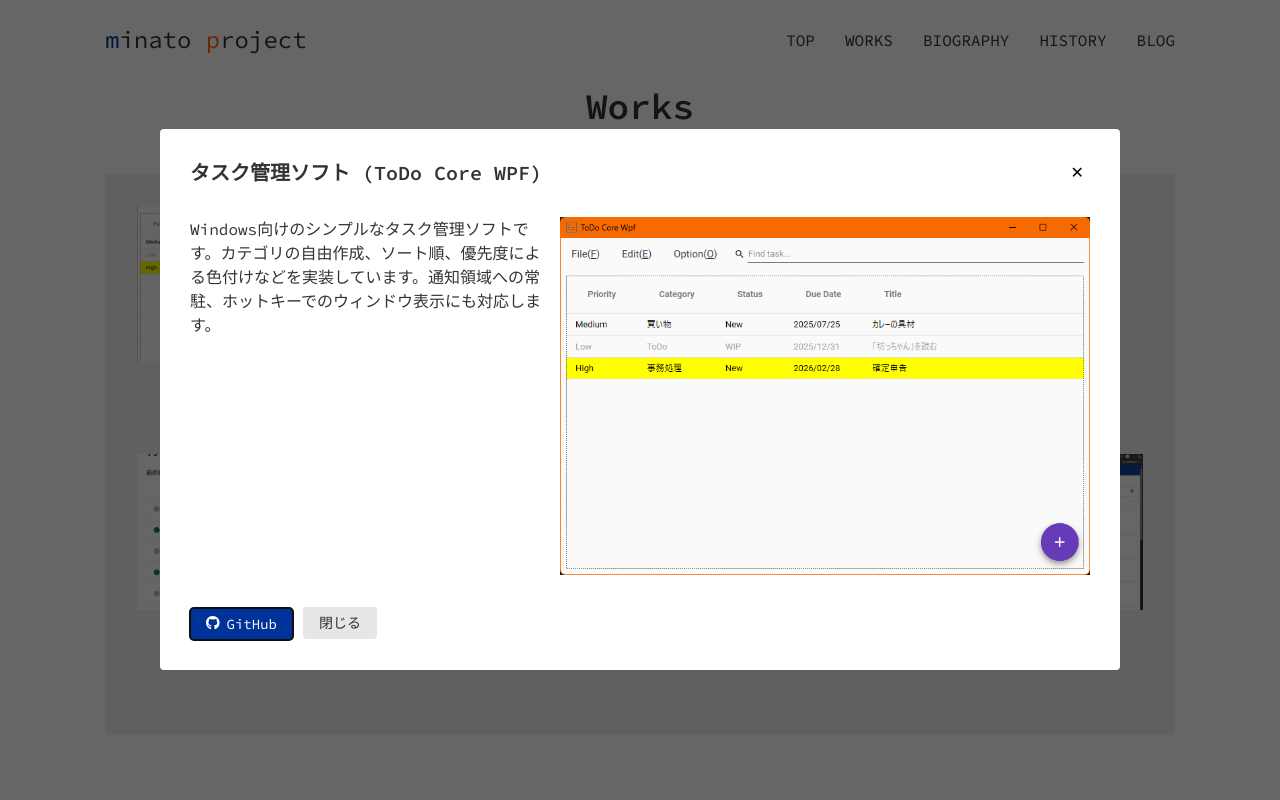
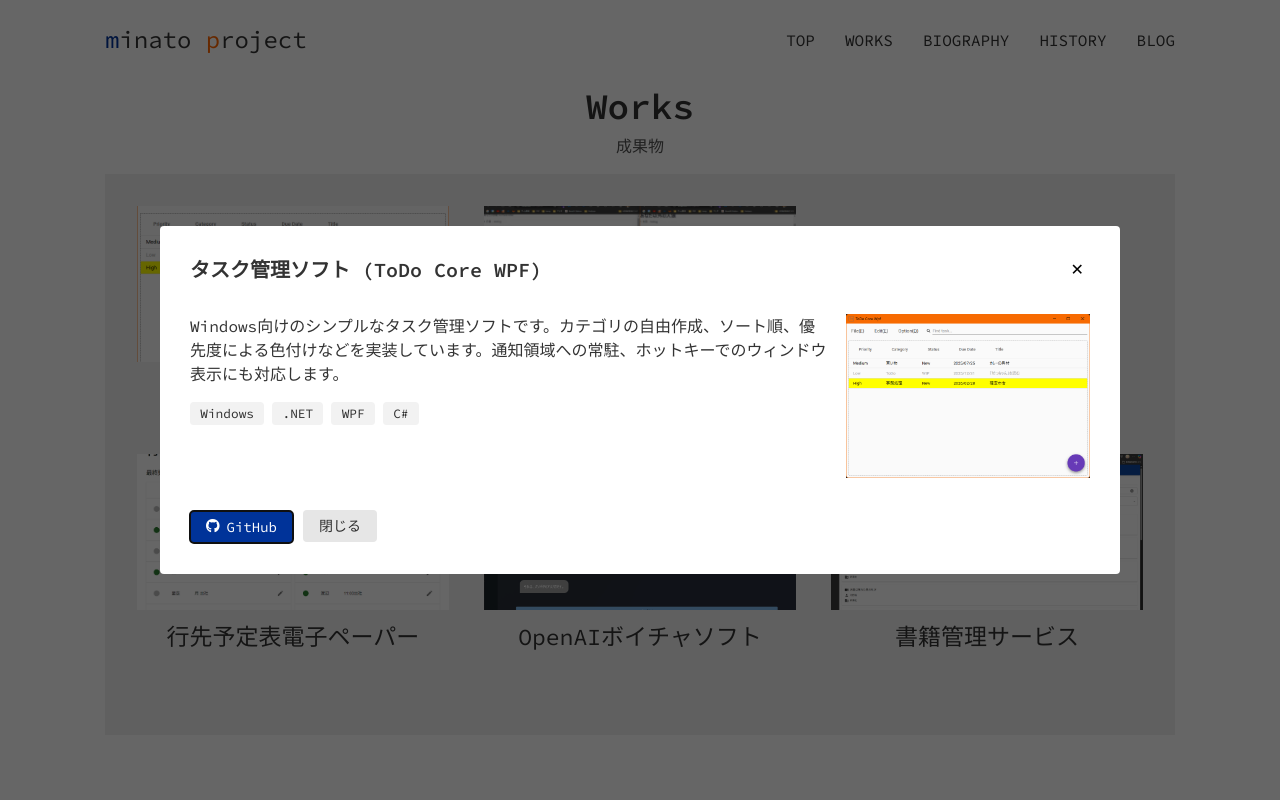
Before and after one commit to step63r/portfolio, a website built with webpack: page src/index.html in a window 1280 px wide. Both pictures are taken after a click on the element "タスク管理ソフト". Shown: the top 800 px of the page. Built offline with nearby package versions, Linux system fonts and the light colour scheme; files whose address does not match are found by name.

Commit message:
update works modal

```diff
--- a/src/index.html
+++ b/src/index.html
@@ -34,8 +34,13 @@
                 <button class="modal__close" area-label="Close modal" data-micromodal-close></button>
               </header>
               <main class="modal__content" id="modal-1-content">
-                <div class="modal__content__body" id="modal-1-content-body">
-                  <!-- INSERT WITH JAVASCRIPT -->
+                <div class="modal__content__wrap" id="modal-1-content-wrap">
+                  <div class="modal__content__body" id="modal-1-content-body">
+                    <!-- INSERT WITH JAVASCRIPT -->
+                  </div>
+                  <div class="modal__content__stacks" id="modal-1-content-stacks">
+                    <!-- INSERT WITH JAVASCRIPT -->
+                  </div>
                 </div>
                 <div class="modal__content__images" id="modal-1-content-images">
                   <!-- INSERT WITH JAVASCRIPT -->
--- a/src/index.js
+++ b/src/index.js
@@ -25,36 +25,42 @@ const works = {
     content: "Windows向けのシンプルなタスク管理ソフトです。カテゴリの自由作成、ソート順、優先度による色付けなどを実装しています。通知領域への常駐、ホットキーでのウィンドウ表示にも対応します。",
     repos: "https://github.com/step63r/ToDoCoreWpf",
     images: ["./asset/ToDoCoreWpf.png"],
+    stacks: ["Windows", ".NET", "WPF", "C#"],
   },
   openjinro: {
-    title: "人狼GMサーバ (open-jinro)",
+    title: "人狼GMサーバ (Open人狼)",
     content: "人狼ゲームをオンラインで進行するためのWebアプリケーションです。WebSocketでリアルタイム進行に対応します。クラウドSDKを使っていないため、どのようなWebサーバでも動作可能なのが特長です。",
     repos: "https://github.com/step63r/open-jinro-frontend",
     images: ["./asset/open-jinro.png"],
+    stacks: ["Web", "React", "Material UI", "WebSocket", "TypeScript", "Redis"],
   },
   mahjong: {
     title: "麻雀得点計算ソフト",
     content: "麻雀の得点を計算、保存、集計するツールです。対局ごとにルールを設定できるのが特長です。",
     repos: "https://github.com/step63r/MahjongScoreManager_MUI",
     images: ["./asset/MahjongScoreManager_MUI.png"],
+    stacks: ["Windows", ".NET Framework", "WPF", "C#"],
   },
   destboard: {
     title: "行先予定表電子ペーパー",
     content: "会社でよく用いられる行先表示板を、ラズパイと電子ペーパーで実現しました。電子ペーパーでは在籍状態のトグルおよび行き先の表示に対応します。またWebサーバの機能も搭載しており、各メンバーのPCから表示板の確認・更新が可能となっています。",
     repos: "https://github.com/step63r/destboard",
     images: ["./asset/destboard.png"],
+    stacks: ["Web", "React", "Material UI", "TypeScript", "Linux", "Raspberry Pi", "e-Paper", "Python 3"],
   },
   chataifluentwpf: {
     title: "OpenAIボイチャソフト (Chat AI Fluent Wpf)",
     content: "ChatGPTと会話するシンプルなチャットアプリです。音声入力を文字列化してChatGPTに送り、返ってきた内容を合成音声で喋らせます。",
     repos: "https://github.com/step63r/ChatAIFluentWpf",
     images: ["./asset/ChatAIFluentWpf.png"],
+    stacks: ["Windows", ".NET", "WPF", "C#", "C++/CLI", "Azure AI Services", "Generative AI", "VOICEVOX CORE"],
   },
   tsundoku: {
     title: "書籍管理サービス (ツンドク.com)",
     content: "本のバーコードを読み取るだけで登録可能な、シンプルな書籍管理サービスです。続き物のマンガや小説など、同じ巻を重複して買うことを防止できます。",
     repos: "https://github.com/step63r/sam-ayano",
     images: ["./asset/tsundoku.png"],
+    stacks: ["Web", "React", "Material UI", "TypeScript", "Amazon Web Services", "Node.js"],
   },
 };
 
@@ -127,17 +133,26 @@ class Main {
         const id = trigger?.dataset.id;
 
         const title = works[id].title || "Title";
+        const stacks = works[id].stacks || [];
         const content = works[id].content || "Content";
         const images = works[id].images || [];
         const repos = works[id].repos || "Repos";
 
         const titleArea = modal.querySelector("#modal-1-title");
+        const contentStacksArea = modal.querySelector("#modal-1-content-stacks");
         const contentBodyArea = modal.querySelector("#modal-1-content-body");
         const contentImagesArea = modal.querySelector("#modal-1-content-images");
         const reposArea = modal.querySelector("#modal-1-reposbutton");
 
         if (titleArea) {
           titleArea.innerHTML = title;
+        }
+        if (contentStacksArea) {
+          let innerHTML = "";
+          for (const stack of stacks) {
+            innerHTML += `<span>${stack}</span>`;
+          }
+          contentStacksArea.innerHTML = innerHTML;
         }
         if (contentBodyArea) {
           contentBodyArea.innerHTML = `<p>${content}</p>`;
--- a/src/styles/parts/_modal.scss
+++ b/src/styles/parts/_modal.scss
@@ -68,8 +68,28 @@
     }
 
     &__body {
+      margin-bottom: 1.0em;
       @include mq(lg) {
         flex-basis: 40%;
+      }
+    }
+
+    &__stacks {
+      display: flex;
+      flex-direction: row;
+      flex-wrap: wrap;
+      gap: 0.5em;
+
+      & > span {
+        font-size: 0.8em;
+        background-color: $cBgGray;
+        border-radius: 0.3em;
+        padding: 2px 0.8em;
+
+        // &::before {
+        //   content: "#";
+        //   margin-right: 2px;
+        // }
       }
     }
 
```
